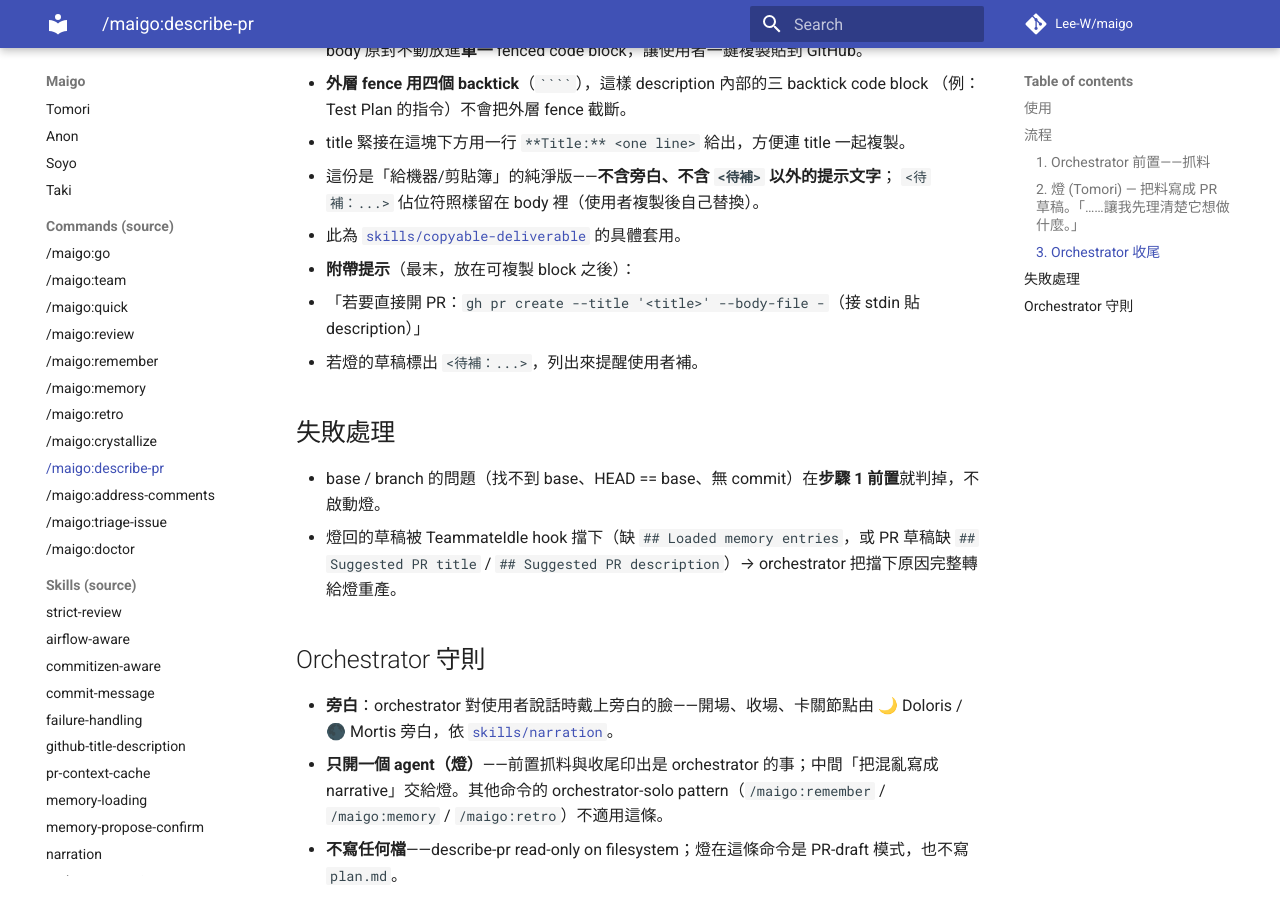
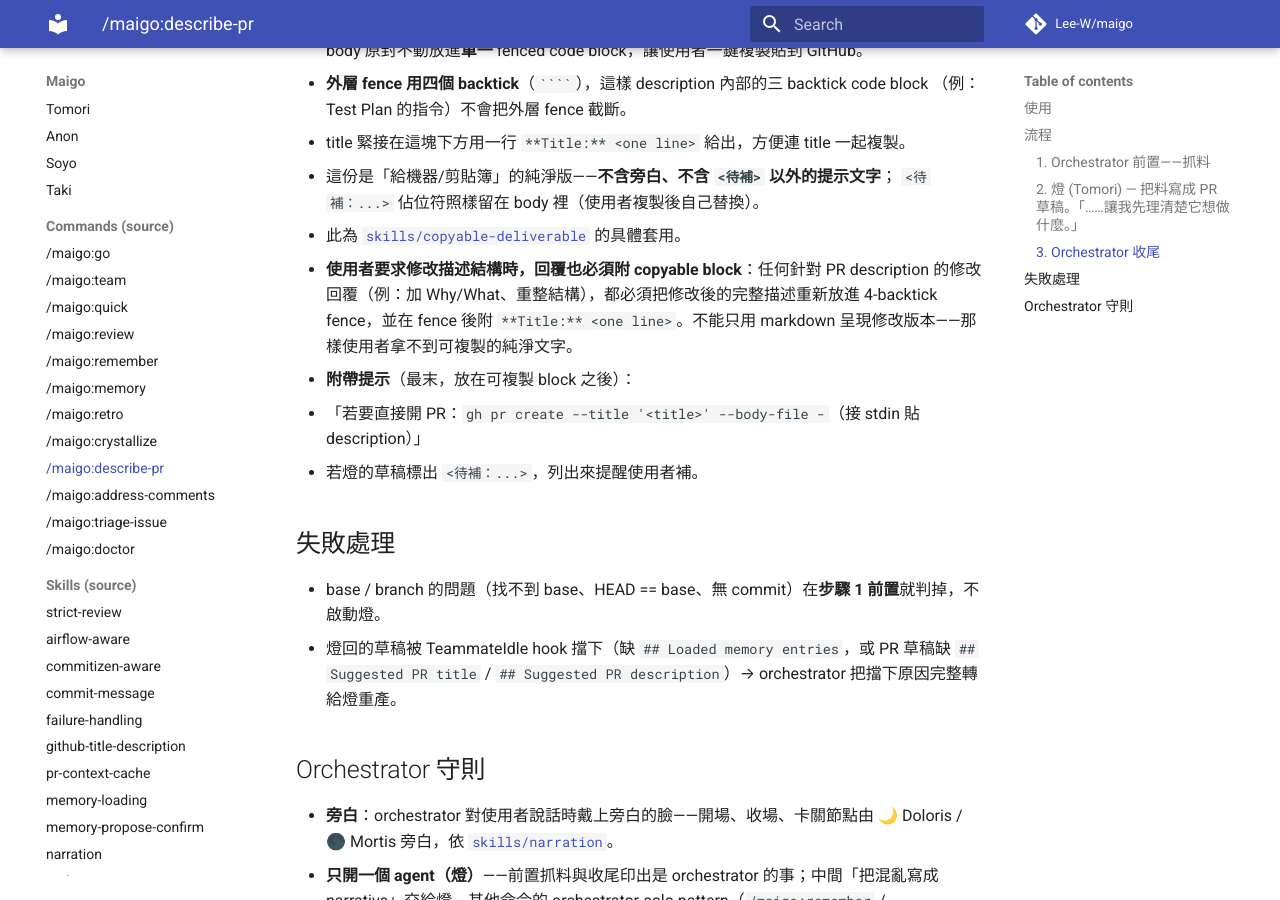
Before and after one commit to Lee-W/maigo, an MkDocs documentation site: the page built from docs/commands/describe-pr.md, in a window 1280 px wide and 900 px high, scrolled down 3029 px. Built offline with MkDocs 1.6.1 and Material for MkDocs 9.7.7, drawn with Linux system fonts in a browser that asks for light colours; comment, search, counter and statistics services are not loaded.

Commit message:
fix: import describe-pr command

```diff
--- a/commands/describe-pr.md
+++ b/commands/describe-pr.md
@@ -70,6 +70,7 @@ orchestrator 用 Task tool 啟動燈，把前置 bundle 交給她。燈：
   - 這份是「給機器/剪貼簿」的純淨版——**不含旁白、不含 `<待補>` 以外的提示文字**；
     `<待補：...>` 佔位符照樣留在 body 裡（使用者複製後自己替換）。
   - 此為 [`skills/copyable-deliverable`](https://github.com/Lee-W/maigo/blob/main/skills/copyable-deliverable/SKILL.md) 的具體套用。
+- **使用者要求修改描述結構時，回覆也必須附 copyable block**：任何針對 PR description 的修改回覆（例：加 Why/What、重整結構），都必須把修改後的完整描述重新放進 4-backtick fence，並在 fence 後附 `**Title:** <one line>`。不能只用 markdown 呈現修改版本——那樣使用者拿不到可複製的純淨文字。
 - **附帶提示**（最末，放在可複製 block 之後）：
   - 「若要直接開 PR：`gh pr create --title '<title>' --body-file -`（接 stdin 貼 description）」
   - 若燈的草稿標出 `<待補：...>`，列出來提醒使用者補。
```
Also changed, not shown: skills/github-title-description/SKILL.md (+1 -0 lines).
